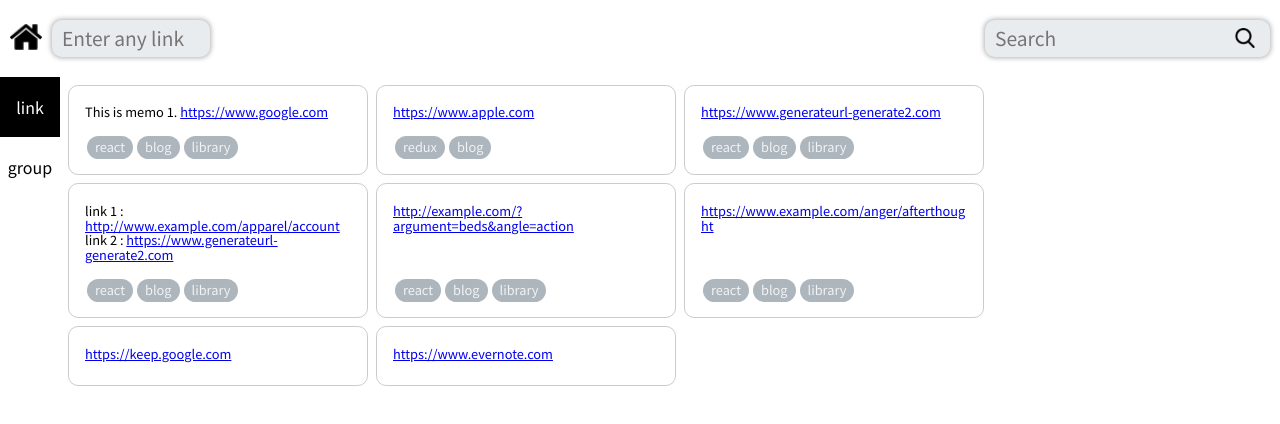
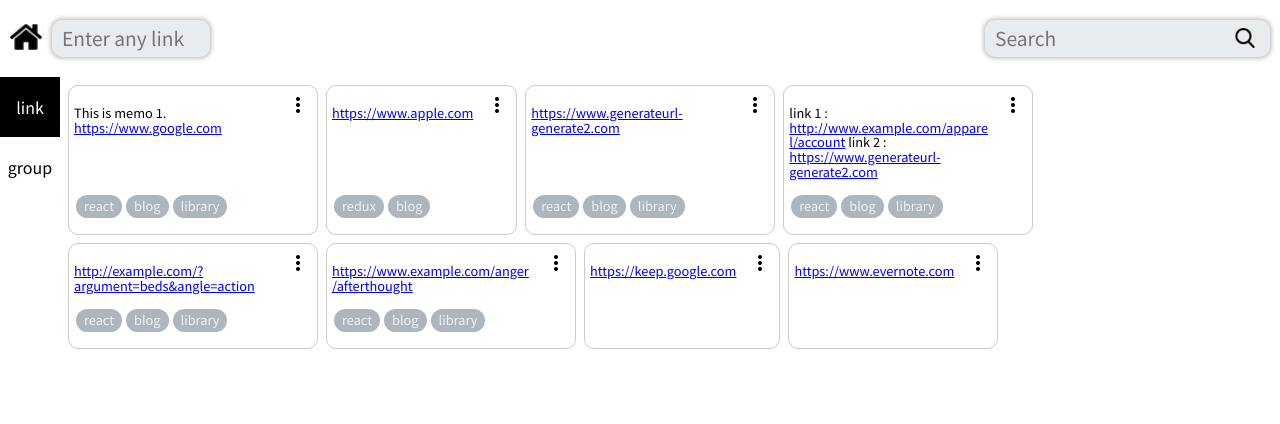
Before and after one commit to digression99/memoi, a React (Create React App) app: page /links in a window 1280 px wide. Shown: the top 424 px of the page. Built offline with nearby package versions, Linux system fonts and the light colour scheme.

Commit message:
Use MemoMenu in Memo

```diff
--- a/src/components/Memo/Memo.jsx
+++ b/src/components/Memo/Memo.jsx
@@ -1,24 +1,47 @@
-import React from 'react';
+import React, { useState } from 'react';
 import styled from 'styled-components';
 import Hashtags from 'components/Hashtags';
+import dotMenuIcon from 'resources/icons/dot-menu.png';
 import { Link } from 'react-router-dom';
+import MemoMenu from 'components/MemoMenu';
 
 const Wrapper = styled.div`
   display : flex;
-  flex-direction : column;
-
+  flex-direction: row;
   border-radius : 10px;
   border : 1px solid rgba(0, 0, 0, 0.2);
-  padding : 0.6rem 1rem;
-  width : 300px;
+  padding : 10px 5px;
+  max-width : 300px;
   max-height : 200px;
   margin : 4px;
+`;
+
+const Left = styled.div`
+  display : flex;
+  flex-direction : column;
+  max-width : 200px;
 `;
 
 const Contents = styled.div`
   word-wrap : break-word;
   margin: 10px 0 10px 0;
   font-size : 0.8rem;
+`;
+
+const Right = styled.div`
+  margin-left : 10px;
+`;
+
+const MenuButton = styled.button`
+  position: relative;
+  outline: none;
+  border: none;
+  background: none;
+  width: 28px;
+  cursor: pointer;
+  & > img {
+    width: 100%;
+  }
 `;
 
 const Span = ({ text }) => <><span>{text}</span>{' '}</>
@@ -29,6 +52,11 @@ const linkRegex = /https?:\/\/(www\.)?[-a-zA-Z0-9@:%._\+~#=]{2,256}\.[a-z]{2,6}\
 const hashtagRegex = /(?:\s|^)#[A-Za-z0-9\-\.\_]+(?:\s|$)/;
 
 export default ({ contents, hashtags }) => {
+  const [ isMenuOpen, setIsMenuOpen ] = useState(false);
+  const handleMenuButtonClick = e => {
+    console.log('handleMenuButtonClick');
+    setIsMenuOpen(true);
+  };
 
   const parseContents = (contents) => {
     const splitStr = contents.split(' ');
@@ -47,10 +75,22 @@ export default ({ contents, hashtags }) => {
     return componentList;
   };
 
+  const closeMenu = () => {
+    setIsMenuOpen(false);
+  };
+
   return (
     <Wrapper>
-      <Contents>{parseContents(contents)}</Contents>
-      <Hashtags hashtags={hashtags} />
+      <Left>
+        <Contents>{parseContents(contents)}</Contents>
+        <Hashtags hashtags={hashtags} />
+      </Left>
+      <Right>
+        <MenuButton onClick={handleMenuButtonClick}>
+          <img src={dotMenuIcon} alt="menu" />
+          {isMenuOpen && <MemoMenu onClose={closeMenu} />}
+        </MenuButton>
+      </Right>
     </Wrapper>
   )
 };
```
